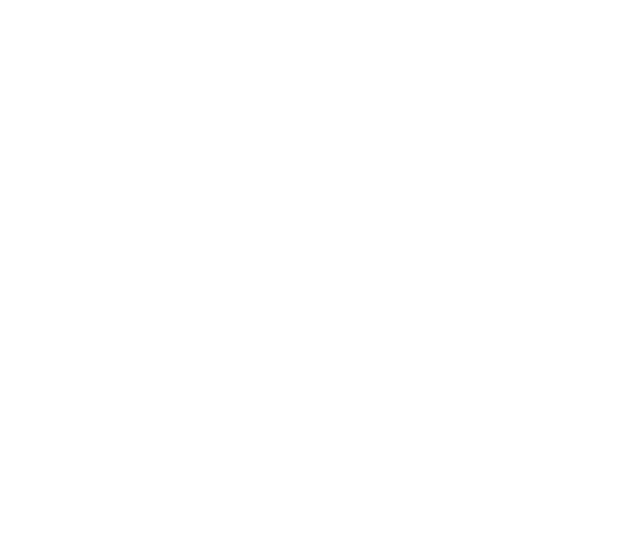
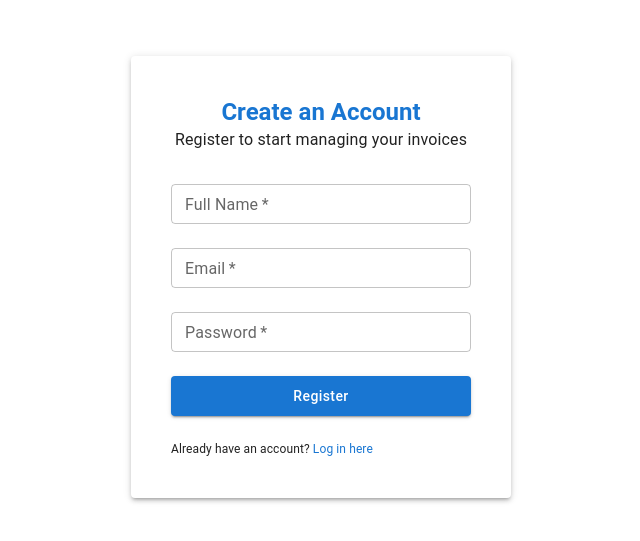
Before and after one commit to J1MMM/invoicing-system, a React (Vite) app: page /register in a window 1280 px wide. Before the commit this address had no page. Shown: the part 123-664 px from the top of the page, without its empty margins (319-959 px from the left). Built offline with nearby package versions, Linux system fonts and the light colour scheme.

Commit message:
login and register page interface done

```diff
--- a/package.json
+++ b/package.json
@@ -12,7 +12,6 @@
   "dependencies": {
     "@emotion/react": "^11.14.0",
     "@emotion/styled": "^11.14.1",
-    "@fontsource/roboto": "^5.2.6",
     "@mui/material": "^7.2.0",
     "react": "^19.1.0",
     "react-dom": "^19.1.0",
--- a/src/App.jsx
+++ b/src/App.jsx
@@ -1,12 +1,15 @@
 import { BrowserRouter, Route, Routes } from "react-router-dom";
 import LoginPage from "./pages/LoginPage";
 import "./styles/global.css";
+import RegisterPage from "./pages/RegisterPage";
+
 function App() {
   return (
     <>
       <BrowserRouter>
         <Routes>
           <Route path="login" element={<LoginPage />}></Route>
+          <Route path="register" element={<RegisterPage />}></Route>
         </Routes>
       </BrowserRouter>
     </>
--- a/src/pages/LoginPage.jsx
+++ b/src/pages/LoginPage.jsx
@@ -1,4 +1,12 @@
-import { Box, Container, Paper, Typography } from "@mui/material";
+import {
+  Box,
+  Button,
+  Paper,
+  Stack,
+  TextField,
+  Typography,
+} from "@mui/material";
+import { Link } from "react-router-dom";
 
 const LoginPage = () => {
   return (
@@ -12,12 +20,63 @@
       }}
     >
       <Paper elevation={3} sx={{ padding: 3 }}>
-        <Typography variant="h4" fontWeight="bold">
-          Sign in
+        <Typography
+          variant="h5"
+          fontWeight="bold"
+          textAlign="center"
+          color="primary"
+        >
+          Welcome Back
         </Typography>
-        <Typography variant="body2">
-          Lorem ipsum dolor sit amet consectetur.
+        <Typography variant="body1" textAlign="center">
+          Log in to access your Invoice Dashboard
         </Typography>
+
+        <Stack width={300} mt={2}>
+          <TextField
+            label="Email"
+            name="email"
+            type="email"
+            placeholder="your@email.com"
+            autoComplete="off"
+            size="small"
+            margin="normal"
+            fullWidth
+            required
+          />
+
+          <TextField
+            label="Password"
+            name="password"
+            type="password"
+            autoComplete="off"
+            size="small"
+            margin="normal"
+            fullWidth
+            required
+          />
+
+          <Typography fontSize={12} color="primary">
+            Forgot Password?
+          </Typography>
+
+          <Button
+            variant="contained"
+            sx={{ textTransform: "none", padding: 1, mt: 2 }}
+          >
+            Login
+          </Button>
+
+          <Typography fontSize={12} mt={3}>
+            Don't have an account?{" "}
+            <Link
+              style={{ textDecoration: "none", color: "#1976D2" }}
+              to="/register"
+            >
+              Register here
+            </Link>
+          </Typography>
+        </Stack>
       </Paper>
     </Box>
   );
--- a/src/pages/RegisterPage.jsx
+++ b/src/pages/RegisterPage.jsx
@@ -0,0 +1,91 @@
+import {
+  Box,
+  Button,
+  Paper,
+  Stack,
+  TextField,
+  Typography,
+} from "@mui/material";
+import { Link } from "react-router-dom";
+
+function RegisterPage() {
+  return (
+    <Box
+      sx={{
+        display: "flex",
+        justifyContent: "center",
+        alignItems: "center",
+        height: "100vh",
+        boxSizing: "border-box",
+      }}
+    >
+      <Paper elevation={3} sx={{ padding: 5 }}>
+        <Typography
+          variant="h5"
+          fontWeight="bold"
+          textAlign="center"
+          color="primary"
+        >
+          Create an Account
+        </Typography>
+        <Typography variant="body1" textAlign="center">
+          Register to start managing your invoices
+        </Typography>
+
+        <Stack width={300} mt={2}>
+          <TextField
+            label="Full Name"
+            name="fullname"
+            placeholder="your name"
+            autoComplete="off"
+            size="small"
+            margin="normal"
+            fullWidth
+            required
+          />
+          <TextField
+            label="Email"
+            name="email"
+            type="email"
+            placeholder="your@email.com"
+            autoComplete="off"
+            size="small"
+            margin="normal"
+            fullWidth
+            required
+          />
+
+          <TextField
+            label="Password"
+            name="password"
+            type="password"
+            autoComplete="off"
+            size="small"
+            margin="normal"
+            fullWidth
+            required
+          />
+
+          <Button
+            variant="contained"
+            sx={{ textTransform: "none", padding: 1, mt: 2 }}
+          >
+            Register
+          </Button>
+
+          <Typography fontSize={12} mt={3}>
+            Already have an account?{" "}
+            <Link
+              style={{ textDecoration: "none", color: "#1976D2" }}
+              to="/login"
+            >
+              Log in here
+            </Link>
+          </Typography>
+        </Stack>
+      </Paper>
+    </Box>
+  );
+}
+
+export default RegisterPage;
--- a/src/styles/global.css
+++ b/src/styles/global.css
@@ -1,3 +1,4 @@
 body {
   margin: 0;
+  font-family: Roboto;
 }
```
Also changed, not shown: 1 other file (tests, documents, lock files or other folders).
